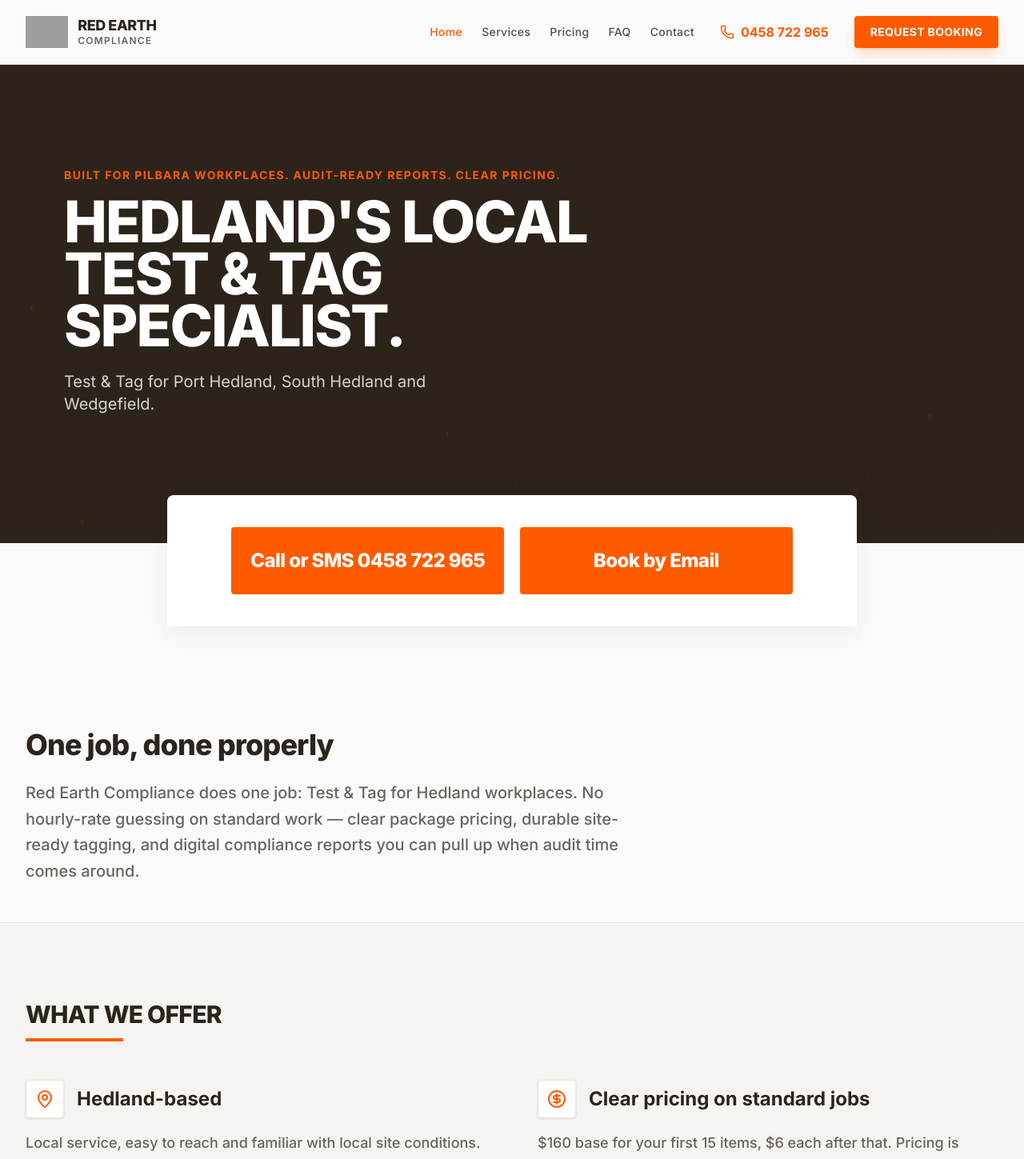
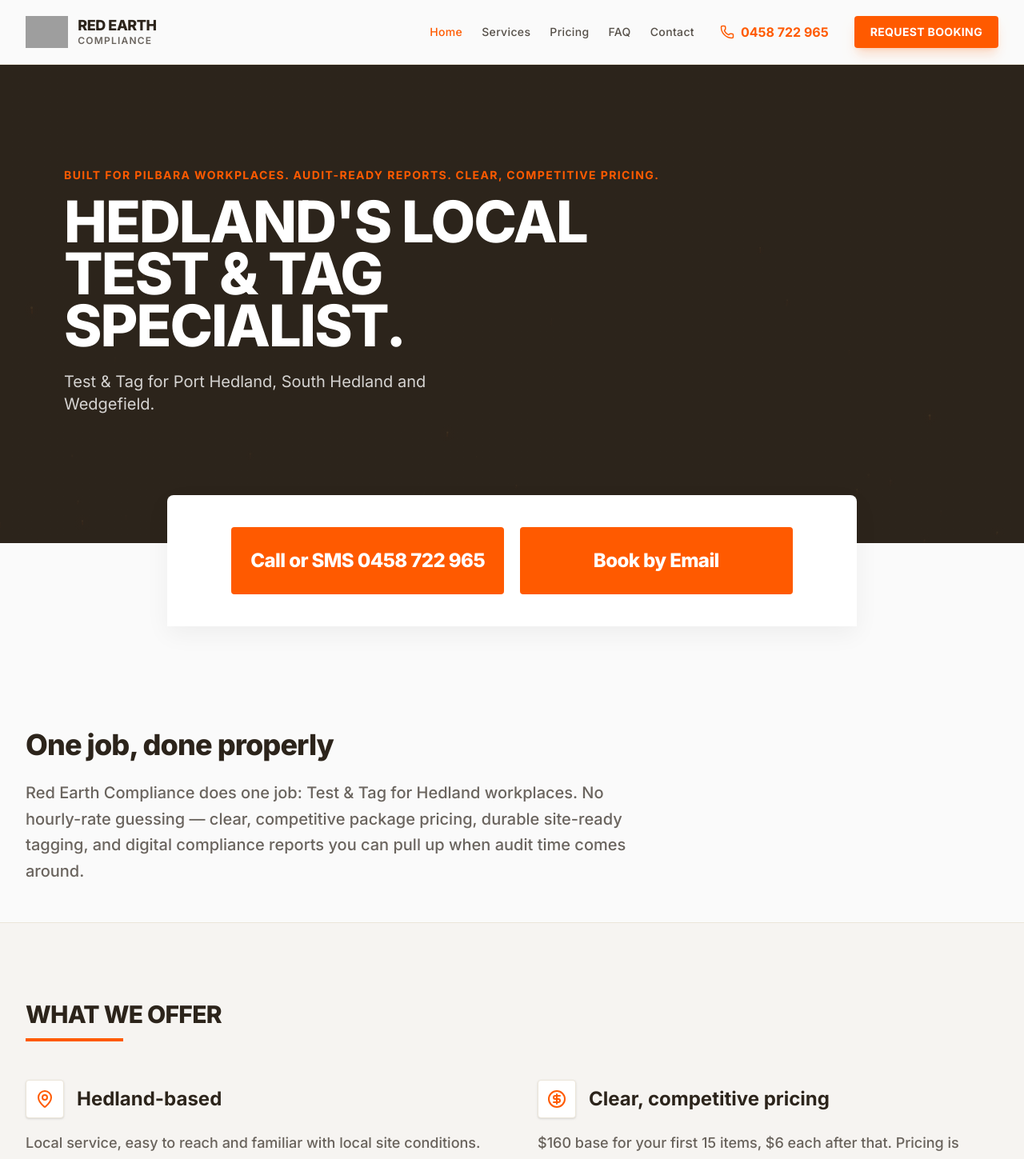
Before and after one commit to daaddd333/Red-Earth-Compliance, a React (Vite) app: page / in a window 1280 px wide. Shown: the top 1449 px of the page at 80% size. Built offline with nearby package versions, Linux system fonts and the light colour scheme; grey boxes are pictures that could not be loaded.

Commit message:
Add competitive to pricing language on homepage

```diff
--- a/src/pages/Home.tsx
+++ b/src/pages/Home.tsx
@@ -22,7 +22,7 @@
             className="w-full lg:w-3/4 flex flex-col justify-center"
           >
             <div className="text-primary uppercase tracking-[0.1em] font-bold text-[14px] mb-4">
-              Built for Pilbara workplaces. Audit-ready reports. Clear pricing.
+              Built for Pilbara workplaces. Audit-ready reports. Clear, competitive pricing.
             </div>
 
             <h1 className="text-6xl md:text-7xl lg:text-[72px] font-extrabold tracking-[-2px] mb-6 leading-[0.9] text-white uppercase">
@@ -56,7 +56,7 @@
           <div className="max-w-3xl">
             <h2 className="text-4xl font-extrabold tracking-tight text-ink mb-6">One job, done properly</h2>
             <p className="text-xl text-ink/70 leading-relaxed font-medium">
-              Red Earth Compliance does one job: Test & Tag for Hedland workplaces. No hourly-rate guessing on standard work — clear package pricing, durable site-ready tagging, and digital compliance reports you can pull up when audit time comes around.
+              Red Earth Compliance does one job: Test & Tag for Hedland workplaces. No hourly-rate guessing — clear, competitive package pricing, durable site-ready tagging, and digital compliance reports you can pull up when audit time comes around.
             </p>
           </div>
         </div>
@@ -88,7 +88,7 @@
                 <div className="w-12 h-12 bg-white rounded border border-sandstone flex items-center justify-center shadow-sm">
                   <CircleDollarSign size={24} className="text-primary" />
                 </div>
-                <h3 className="text-2xl font-bold text-ink">Clear pricing on standard jobs</h3>
+                <h3 className="text-2xl font-bold text-ink">Clear, competitive pricing</h3>
               </div>
               <p className="text-lg text-ink/70 leading-relaxed font-medium">
                 $160 base for your first 15 items, $6 each after that. Pricing is explained upfront, with any variables confirmed before booking.
```
